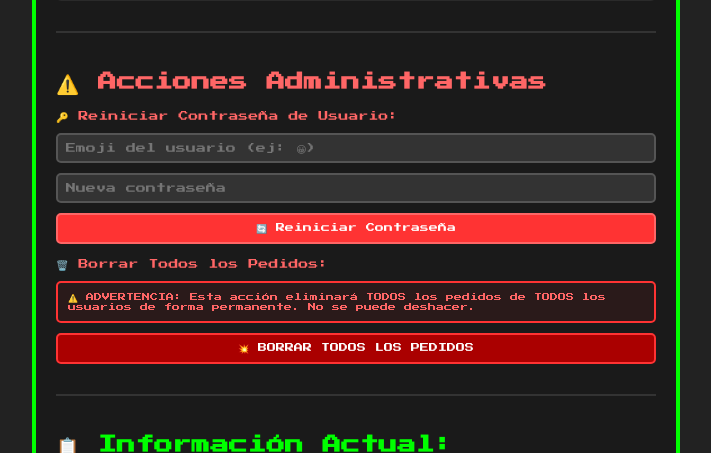
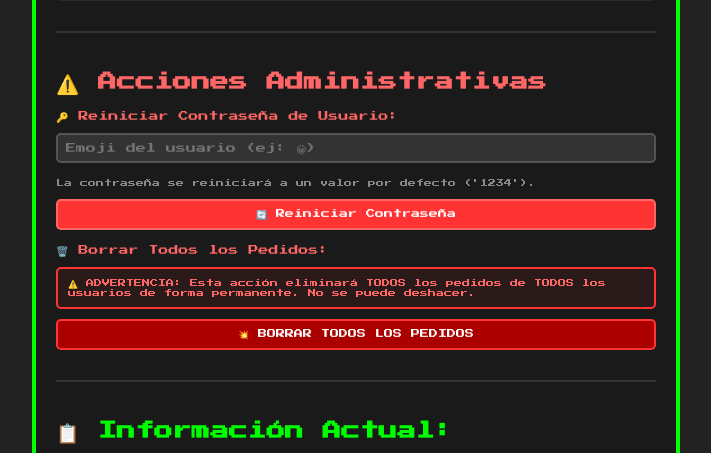
Before and after one commit to Qonejo/coraksmart, a Flask app: page /admin/configuracion in a window 1280 px wide. Shown: the part 1642-2095 px from the top of the page, without its empty margins (284-995 px from the left). Run offline with Flask 3, Linux system fonts and the light colour scheme; the visitor is signed in with stand-in values (Sample User, id 1).

Commit message:
This commit refactors the admin password reset feature based on your feedback.
The requirement to manually enter a new password has been removed. Administrators can now reset a user's password with a single click.

The changes include:
- The 'new_password' input field was removed from the form in `templates/admin_config.html`.
- The `admin_reset_user_password` route in `app.py` was updated to set a hardcoded default password ('1234') for the user.
- The flash message was updated to inform the admin of the new temporary password.

```diff
--- a/app.py
+++ b/app.py
@@ -1147,10 +1147,9 @@ def admin_reset_user_password():
     if not session.get("logged_in"): return redirect(url_for("login"))
 
     user_emoji = request.form.get("user_emoji")
-    new_password = request.form.get("new_password")
-
-    if not user_emoji or not new_password:
-        flash("Debe proporcionar tanto el emoji del usuario como la nueva contraseña", "error")
+
+    if not user_emoji:
+        flash("Debe proporcionar el emoji del usuario.", "error")
         return redirect(url_for("admin_configuracion"))
 
     usuarios = cargar_usuarios()
@@ -1158,11 +1157,12 @@ def admin_reset_user_password():
         flash(f"No se encontró un usuario con el emoji: {user_emoji}", "error")
         return redirect(url_for("admin_configuracion"))
 
-    # Reiniciar la contraseña
-    usuarios[user_emoji]["password_hash"] = generate_password_hash(new_password)
+    # Reiniciar la contraseña a un valor por defecto
+    default_password = "1234"
+    usuarios[user_emoji]["password_hash"] = generate_password_hash(default_password)
     guardar_usuarios(usuarios)
 
-    flash(f"Contraseña reiniciada exitosamente para el usuario {user_emoji}", "success")
+    flash(f"La contraseña para el usuario {user_emoji} ha sido reiniciada a '{default_password}'.", "success")
     return redirect(url_for("admin_configuracion"))
 
 @app.route("/admin/reset-user-account", methods=["POST"])
--- a/templates/admin_config.html
+++ b/templates/admin_config.html
@@ -241,7 +241,7 @@
                 <form method="POST" action="{{ url_for('admin_reset_user_password') }}" style="display: flex; flex-direction: column; gap: 10px;">
                     <label style="color: #ff6666; font-size: 10px;">🔑 Reiniciar Contraseña de Usuario:</label>
                     <input type="text" name="user_emoji" placeholder="Emoji del usuario (ej: 😀)" style="padding: 8px; background: #333; border: 2px solid #555; color: #fff; border-radius: 5px; font-family: 'Press Start 2P', cursive; font-size: 10px;">
-                    <input type="password" name="new_password" placeholder="Nueva contraseña" style="padding: 8px; background: #333; border: 2px solid #555; color: #fff; border-radius: 5px; font-family: 'Press Start 2P', cursive; font-size: 10px;">
+                    <div class="help-text">La contraseña se reiniciará a un valor por defecto ('1234').</div>
                     <button type="submit" onclick="return confirm('¿Estás seguro de reiniciar la contraseña de este usuario?')" style="background: #ff3333; color: #fff; border: 2px solid #ff6666; padding: 8px 15px; border-radius: 5px; font-family: 'Press Start 2P', cursive; font-size: 9px; cursor: pointer;">🔄 Reiniciar Contraseña</button>
                 </form>
 
```
